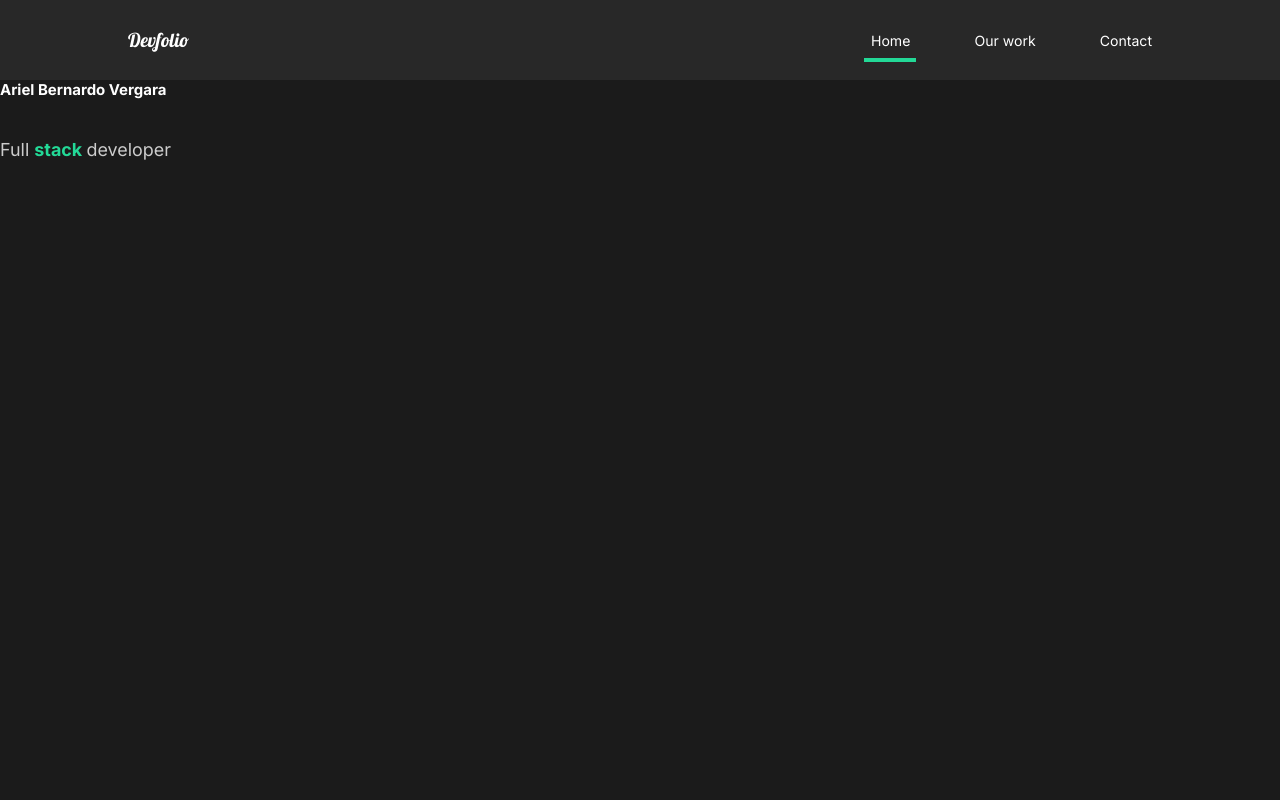
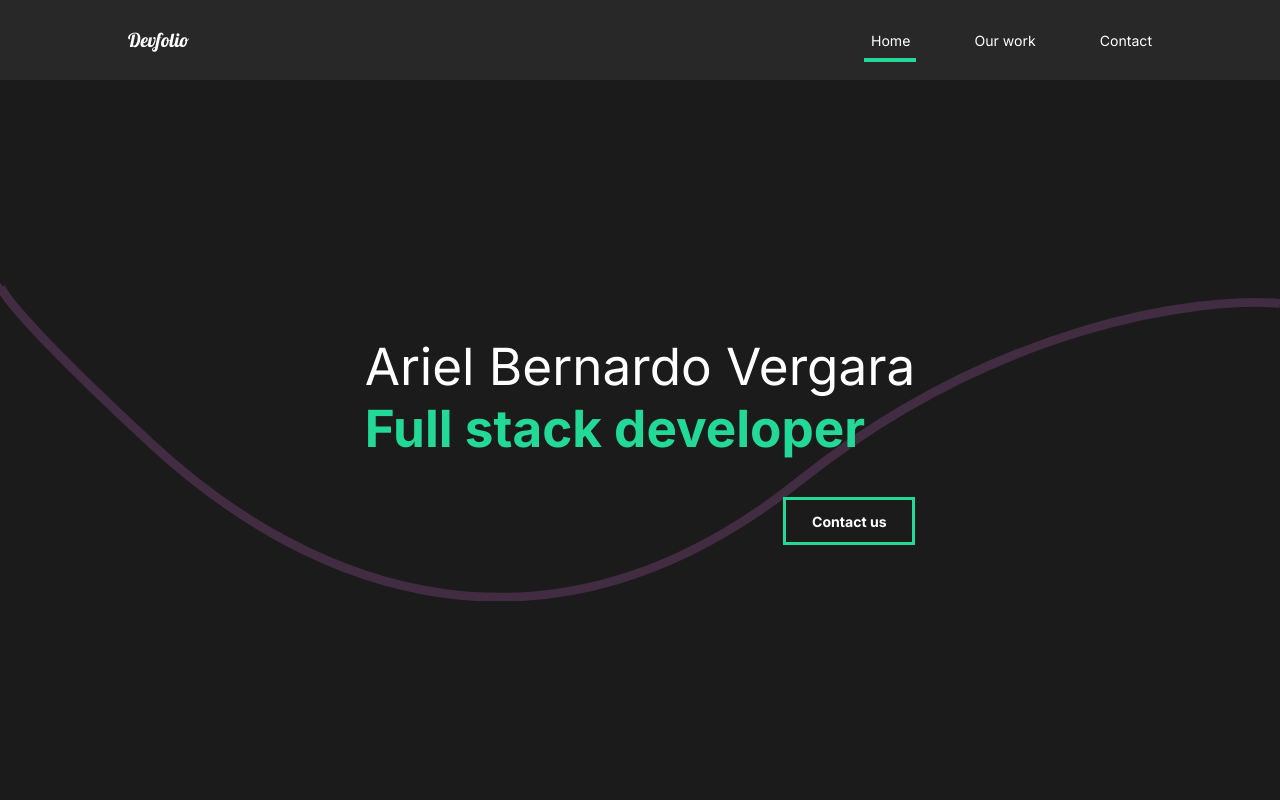
Before and after one commit to arielvergarautn/devfolio-v2, a React (Create React App) app: page / in a window 1280 px wide. Shown: the top 800 px of the page. Built offline with nearby package versions, Linux system fonts and the light colour scheme.

Commit message:
home banner

```diff
--- a/src/animation.js
+++ b/src/animation.js
@@ -72,3 +72,16 @@ export const lineNavAnim = {
         }
     }
 }
+export const waveAnim = {
+    hidden: {
+        pathLength: 0,
+        pathOffset: 1,
+    },
+    show: {
+        pathLength: 1,
+        pathOffset: 0,
+        transition: {
+            duration: 1
+        }
+    }
+}
--- /dev/null
+++ b/src/components/AboutUs.js
@@ -0,0 +1,11 @@
+import React from 'react'
+
+const AboutUs = () => {
+    return (
+        <div className='about'>
+            HELLO
+        </div>
+    )
+}
+
+export default AboutUs
--- /dev/null
+++ b/src/components/Banner.js
@@ -0,0 +1,35 @@
+import React from 'react'
+//Animations
+import { motion } from 'framer-motion'
+import { fade, titleAnim } from '../animation'
+import Wave from './Wave'
+//Route
+import { Link } from 'react-router-dom'
+
+const Banner = () => {
+    return (
+        <div className='banner'>
+            <div className="title">
+                <div className="hide">
+                    <motion.h2 variants={titleAnim}>Ariel Bernardo Vergara</motion.h2>
+                </div>
+                <div className="hide">
+                    <motion.h2 variants={titleAnim}>
+                        <span>Full stack developer</span>
+                    </motion.h2>
+                </div>
+                <div className="hide button-section">
+                    <Link to='/contact'>
+                        <motion.button variants={fade}>
+                            Contact us
+                        </motion.button>
+                    </Link>
+                </div>
+
+            </div>
+            <Wave />
+        </div>
+    )
+}
+
+export default Banner
--- a/src/components/Project.js
+++ b/src/components/Project.js
@@ -10,7 +10,6 @@ const Project = ({ name, description, website, picture, screenshots, github, isS
     const onClickHandler = (e) => {
         history.push(`/work/${name}`)
     }
-
 
     return (
         <>
--- /dev/null
+++ b/src/components/Wave.js
@@ -0,0 +1,14 @@
+import React from 'react'
+//Animations
+import { motion } from 'framer-motion'
+import { waveAnim } from '../animation'
+const Wave = () => {
+    return (
+        <svg id='wave' viewBox="0 0 1440 363" fill="none" xmlns="http://www.w3.org/2000/svg">
+            <motion.path variants={waveAnim} initial='hidden' animate='show' d="M1440 27.4774C1352.73 19.8184 1122.41 49.0556 899.331 227.276C620.48 450.052 354.282 355.647 170.328 185.318C23.165 49.0556 -4.21721 8.32998 0.487081 5" stroke="#D96ED4" strokeOpacity="0.2" strokeWidth="10" />
+        </svg>
+
+    )
+}
+
+export default Wave
--- a/src/pages/Home.js
+++ b/src/pages/Home.js
@@ -1,12 +1,18 @@
 import React from 'react'
+
+//Components
+import Banner from '../components/Banner'
+import AboutUs from '../components/AboutUs'
+
 //Animations
 import { motion } from 'framer-motion'
 import { pageAnimation } from '../animation'
+
 const Home = () => {
     return (
         <motion.div className='home' variants={pageAnimation} initial='hidden' animate='show'>
-            <h3>Ariel Bernardo Vergara</h3>
-            <p>Full <span>stack </span>developer</p>
+            <Banner />
+            <AboutUs />
         </motion.div>
     )
 }
--- /dev/null
+++ b/src/public/styles/_home.scss
@@ -0,0 +1,40 @@
+.home{
+    .banner{
+        min-height: 90vh;
+        display: flex;
+        align-items: center;
+        justify-content: space-between;
+        padding: 5rem 10rem;
+        color: #fff;
+        justify-content: center;
+        .title{
+            z-index: 2;
+        }
+        .button-section{
+            text-align: right;
+            margin-top: 3rem;
+            button{
+
+                &:hover{
+                    background-color: var(--main-color);
+                    color: white;
+                }
+            }
+        }
+
+        svg#wave{
+            position: absolute;
+            left: 0;
+            z-index: 1;
+        }
+    }
+
+    .about{
+        background: var(--secondary-background-color);
+        color: black;
+        min-height: 90vh;
+        display: flex;
+        justify-content: center;
+        align-items: center;
+    }
+}
--- a/src/public/styles/_work.scss
+++ b/src/public/styles/_work.scss
@@ -1,6 +1,6 @@
 .work{
     background:#e4e4e4;
-    height: 100vh;
+    min-height: 100vh;
     padding: 5rem;
 }
 
@@ -70,6 +70,11 @@
                 height: 40vh;
                 object-fit: cover;
             }
+            h1{
+                background: white;
+                color: #282828;
+                padding: 2rem;
+            }
         }
     }
     h2{
--- a/src/public/styles/app.scss
+++ b/src/public/styles/app.scss
@@ -1,6 +1,8 @@
 :root{
     --main-color:#23d997;
     --main-color-hover:#1fc588;
+    --background-color: #1b1b1b;
+    --secondary-background-color: #f3f3f3;
 }
 
 *{
@@ -10,7 +12,7 @@
 }
 
 body{
-    background: #1b1b1b;
+    background: var(--background-color);
     font-family: 'Inter', sans-serif;
     overflow-x: hidden;
 }
@@ -139,3 +141,4 @@ p{
 @import 'notFound';
 @import 'work';
 @import "~react-image-gallery/styles/scss/image-gallery.scss";
+@import 'home'
```
Also changed, not shown: src/public/img/wave.svg (added).
